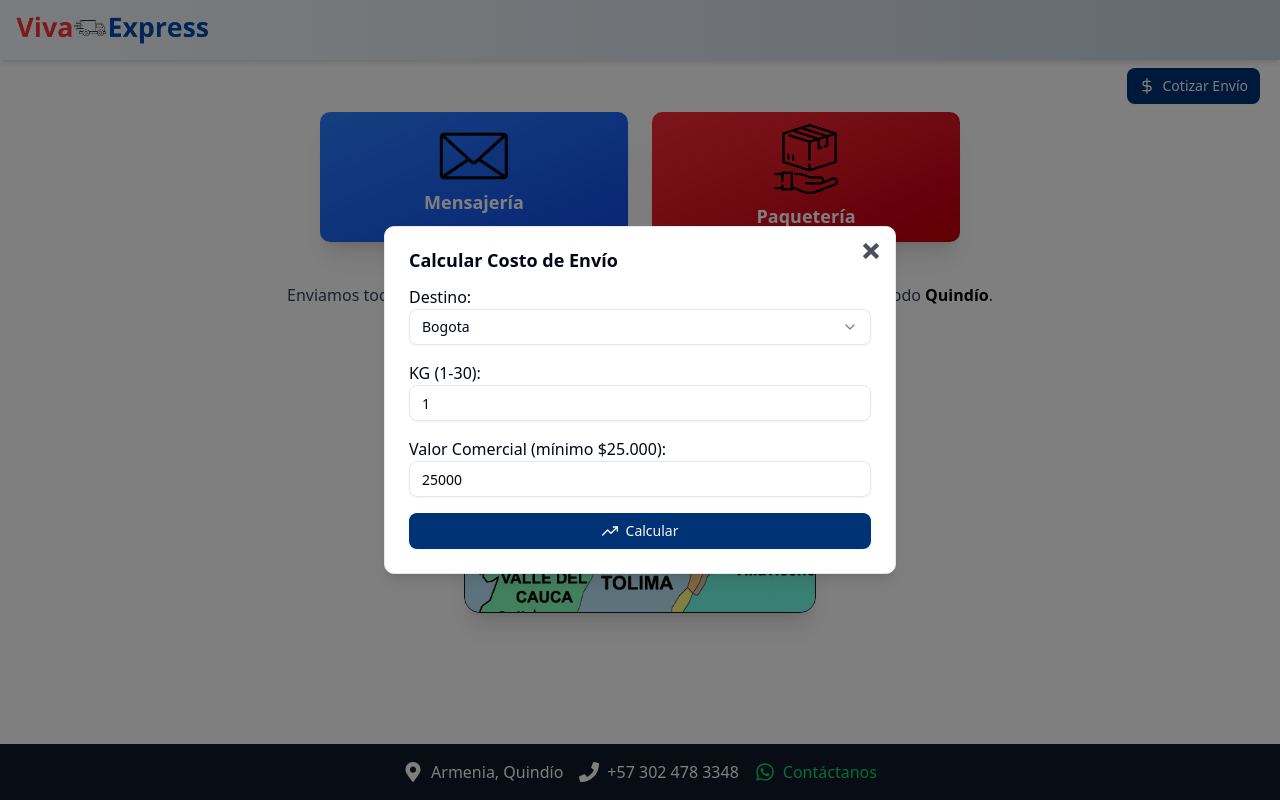
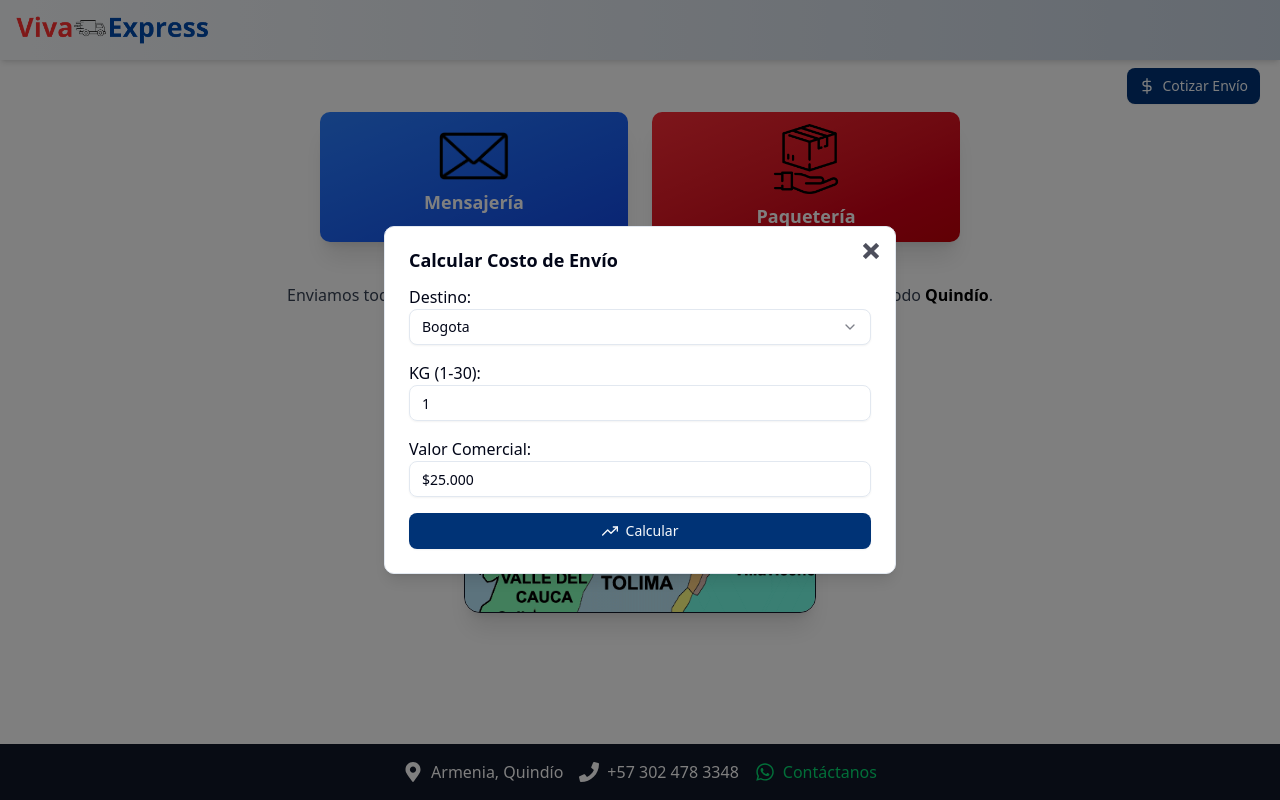
Before and after one commit to Argoty/viva-express, a Next.js app: page / in a window 1280 px wide. Both pictures are taken after a click on the button "Cotizar Envío". Built offline with nearby package versions, Linux system fonts and the light colour scheme.

Commit message:
AGREGO MASK DE FORMATO DE MILES A VALOR COMERCIAL

```diff
--- a/package.json
+++ b/package.json
@@ -20,6 +20,7 @@
     "react": "^18.3.1",
     "react-dom": "^18.3.1",
     "react-icons": "^5.5.0",
+    "react-number-format": "^5.4.3",
     "tailwind-merge": "^3.0.2",
     "tailwindcss-animate": "^1.0.7"
   },
--- a/src/components/CotizarButton.jsx
+++ b/src/components/CotizarButton.jsx
@@ -6,6 +6,8 @@ import { Dialog, DialogContent, DialogHeader, DialogTitle } from "@/components/u
 import { Input } from "@/components/ui/input";
 import { FiDollarSign, FiTrendingUp } from "react-icons/fi";
 import { Combobox } from "@/components/ui/Combobox";
+import {NumericFormat} from 'react-number-format';
+
 
 //ciudad: 1kg, 2kg, 3kg, 4kg, 5kg, 6-30kg
 const tarifas = {
@@ -35,7 +37,7 @@ export default function CotizarButton() {
   const [open, setOpen] = useState(false);
   const [kg, setKg] = useState("1");
   const [destino, setDestino] = useState("bogota");
-  const [valorComercial, setValorComercial] = useState("25000");
+  const [valorComercial, setValorComercial] = useState("$25.000");
   const [precioEstimado, setPrecioEstimado] = useState(null);
 
   const [errorKg, setErrorKg] = useState("");
@@ -118,7 +120,7 @@ export default function CotizarButton() {
             <DialogTitle>Calcular Costo de Envío</DialogTitle>
           </DialogHeader>
           <div className="flex flex-col gap-4">
-          <div>
+            <div>
               <label className="font-medium">Destino:</label>
               <Combobox
                 items={destinos}
@@ -148,13 +150,21 @@ export default function CotizarButton() {
 
             <div>
               <label className="font-medium">
-                Valor Comercial (mínimo ${new Intl.NumberFormat("es-CO").format(getMinimoValorComercial(kg))}):
+                Valor Comercial:
               </label>
-              <Input
-                type="number"
+              <NumericFormat
+                thousandSeparator="."
+                decimalSeparator=","
+                prefix="$"
                 value={valorComercial}
-                onChange={(e) => { setValorComercial(e.target.value); setErrorValor('') }}
+                onValueChange={(values) => {
+                  const { value } = values; // value es el número sin formato
+                  setValorComercial(value);
+                  setErrorValor('');
+                }}
+                customInput={Input}
               />
+
               {errorValor && <p className="text-sm text-red-600 mt-1">{errorValor}</p>}
             </div>
 
```
Also changed, not shown: 1 other file (tests, documents, lock files or other folders).
